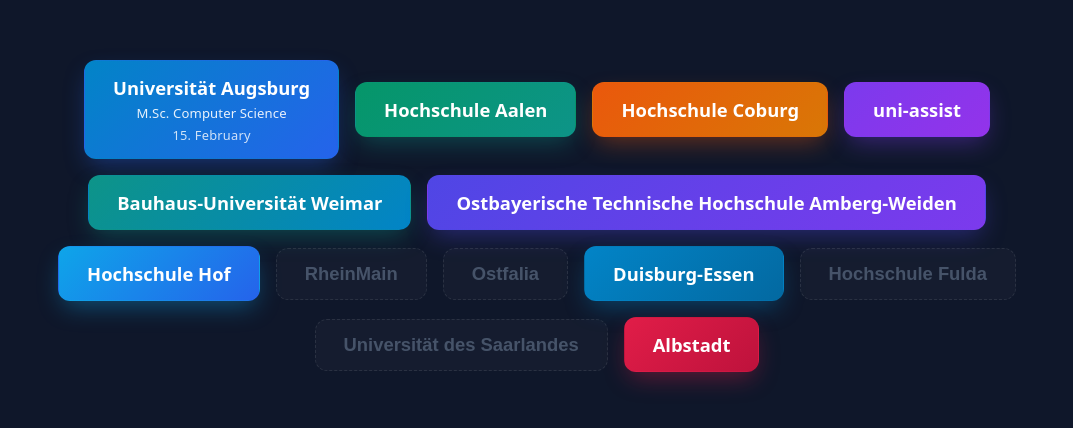
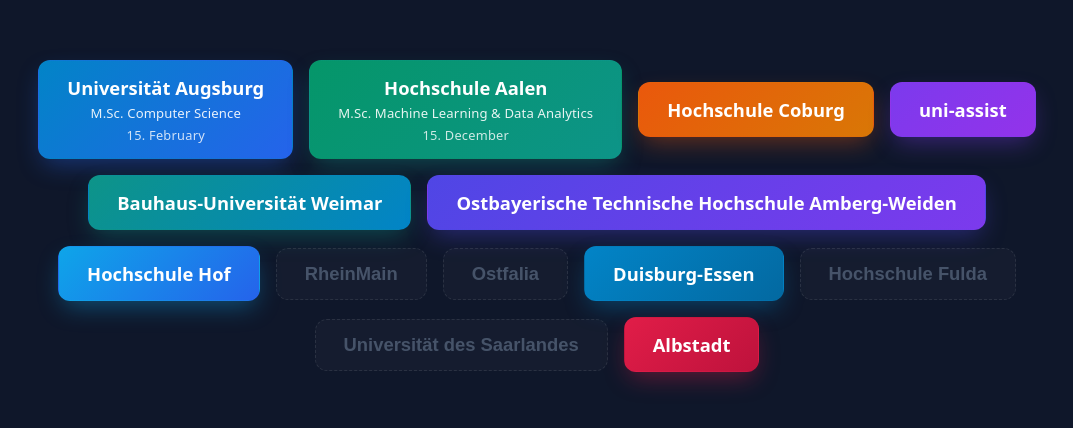
Before and after one commit to prit123-a/final, a plain HTML site: page index.html in a window 1280 px wide. Shown: the part 184-612 px from the top of the page, without its empty margins (103-1176 px from the left). Drawn offline with Linux system fonts and the light colour scheme.

Commit message:
Add course and deadline to Hochschule Aalen button

```diff
--- a/index.html
+++ b/index.html
@@ -188,7 +188,9 @@
 
     <a class="college-btn btn-aalen" href="https://onlineportal.bewerbung.htw-aalen.de/bewerbung" target="_blank"
       rel="noopener noreferrer">
-      Hochschule Aalen
+      <span>Hochschule Aalen</span>
+      <span class="btn-course">M.Sc. Machine Learning &amp; Data Analytics</span>
+      <span class="btn-deadline">15. December</span>
     </a>
 
     <a class="college-btn btn-coburg" href="https://www3.primuss.de/cgi-bin/bew_anmeldung_v3/index.pl?Session=&amp;FH=fhc&amp;Email=&amp;Portal=1&amp;Language=en" target="_blank"
```
